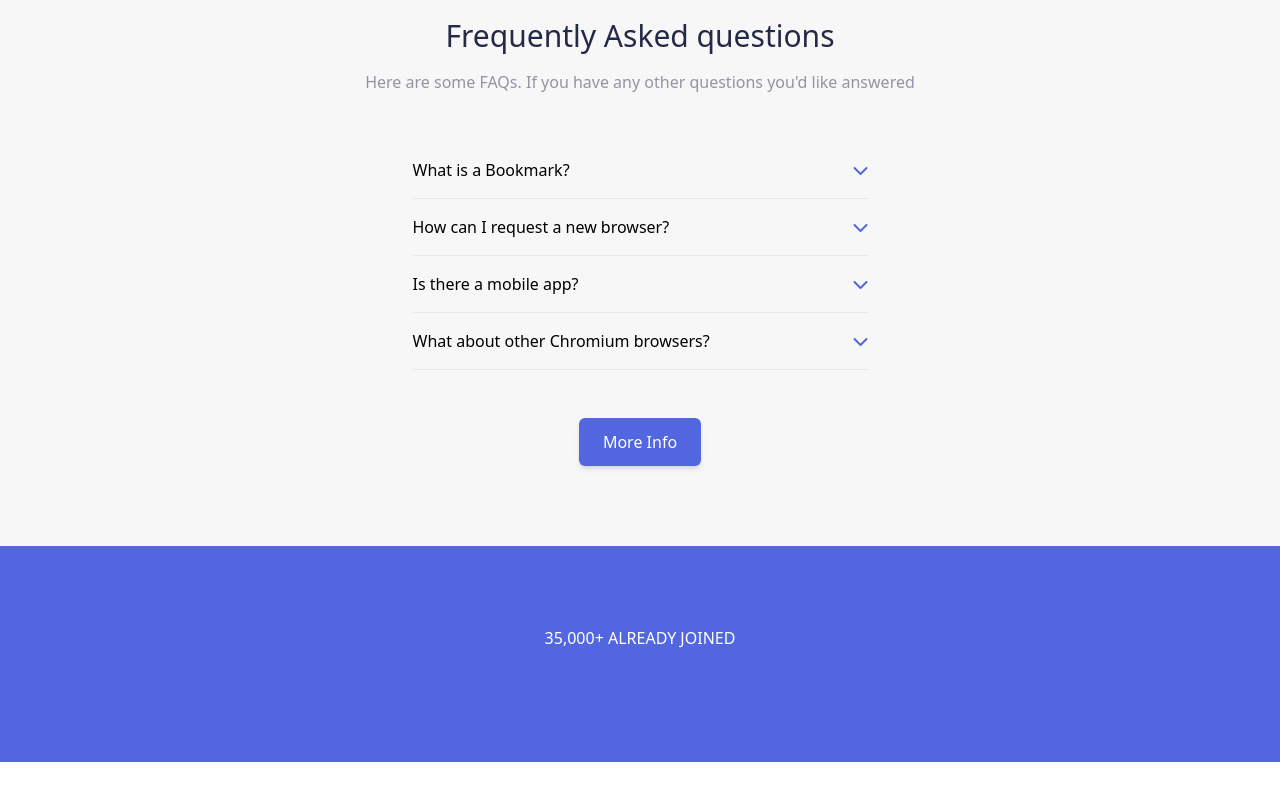
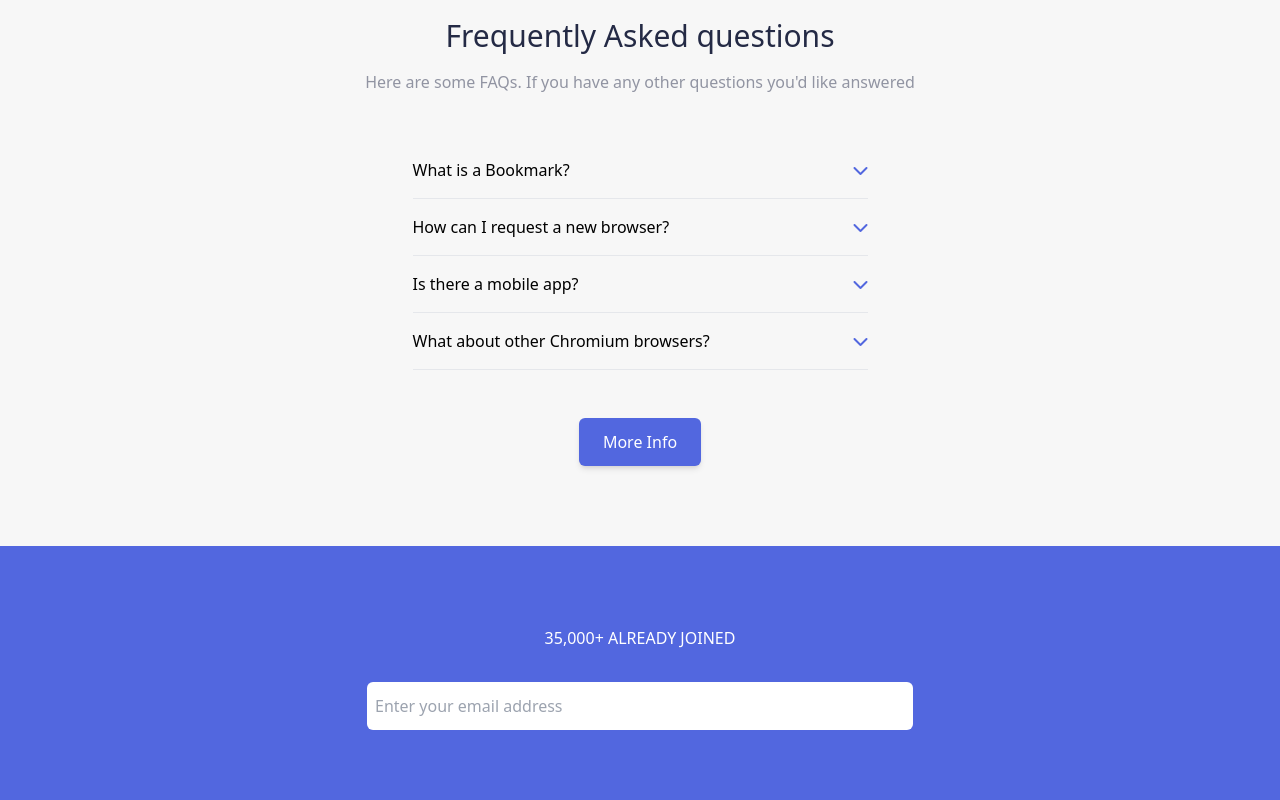
Before and after one commit to edmondgaks/landingpage, a website: page index.html in a window 1280 px wide. Shown: the part 2808-3608 px from the top of the page. Before the commit the page ends 3570 px from the top, so only its background shows below. Drawn offline with Linux system fonts and the light colour scheme.

Commit message:
initial commit

```diff
--- a/index.html
+++ b/index.html
@@ -183,6 +183,9 @@
             <div class="sm:w-3/4 lg:w-2/4 mx-auto">
                 <p class="font-light uppercase text-center mb-8 ">35,000+ ALREADY JOINED</p>
                 <h1 class="text-3xl text-center"></h1>
+                <div class="flex flex-col sm:flex-row gap-6 mt-8">
+                    <input type="text" placeholder="Enter your email address" class="focus:outline-none flex-1 px-2 py-3 rounded-md text-black">
+                </div>
             </div>
         </div>
     </section>
```
Also changed, not shown: output.css.
